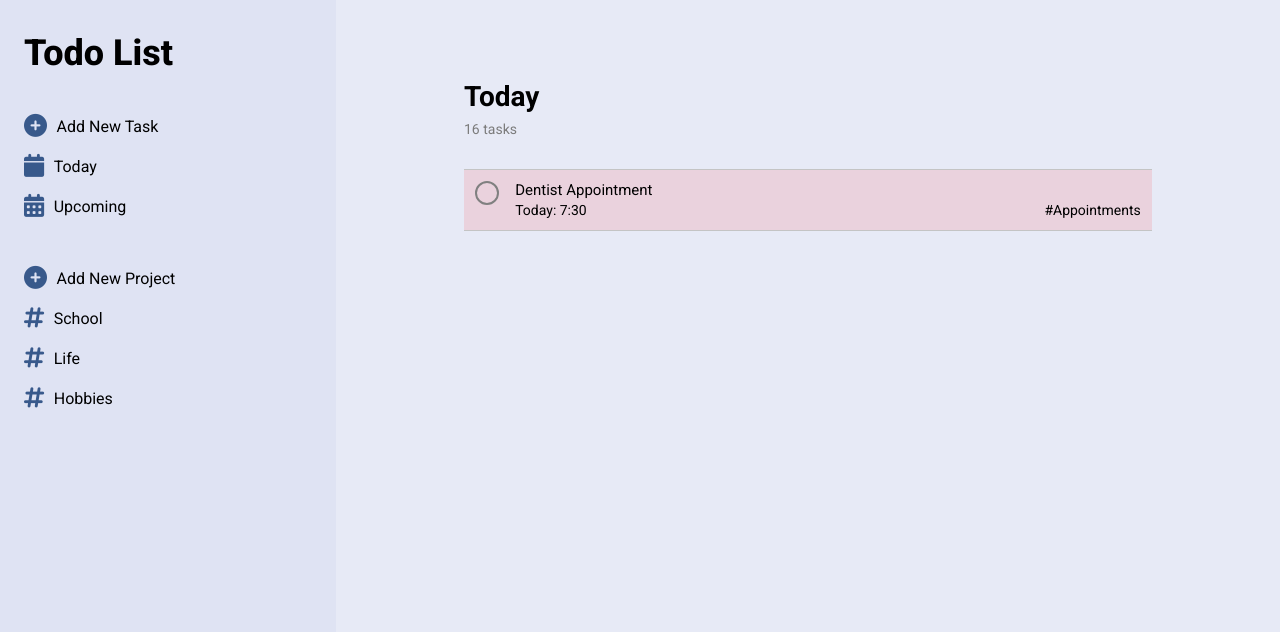
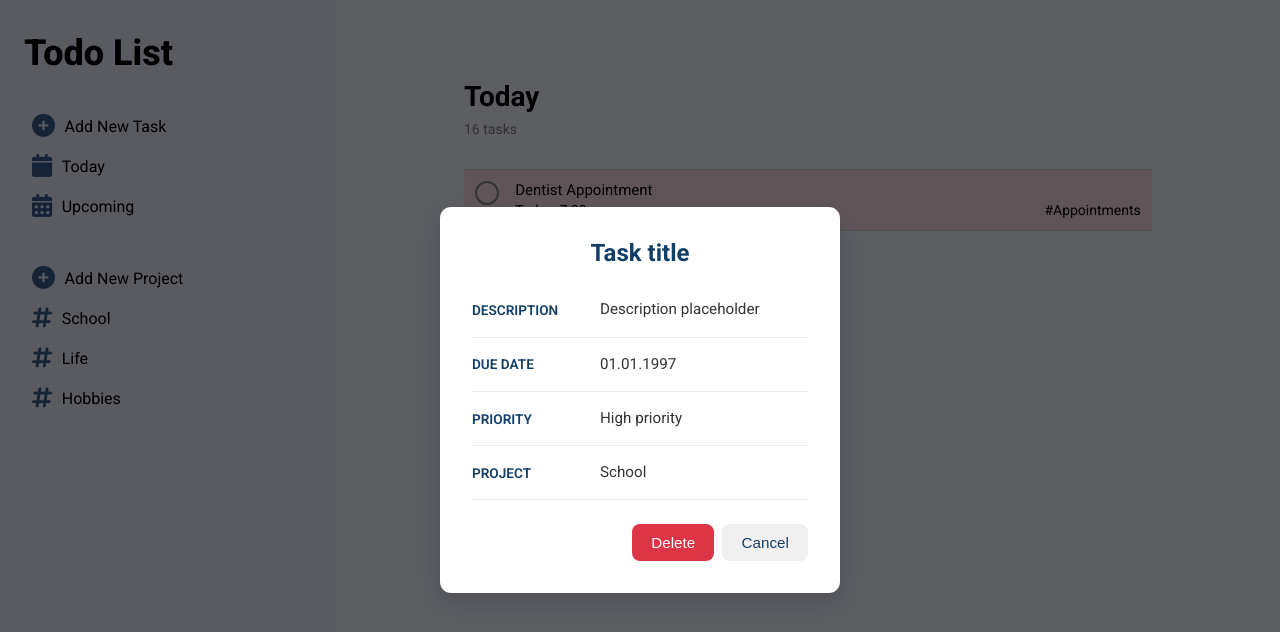
Before and after one commit to Miphrae/todo-list, a website built with webpack: page src/template.html in a window 1280 px wide. Both pictures are taken after a click on the button 487 px from the left and 193 px from the top of the page. Built offline with nearby package versions, Linux system fonts and the light colour scheme.

Commit message:
styling: Revamp all templates

```diff
--- a/src/domStuff.js
+++ b/src/domStuff.js
@@ -1,6 +1,8 @@
 export const domManipulation = (() => {
   const tpl = document.getElementById("new-project-template");
-  const tplTask = document.getElementById("new-task-template");
+  const tplAddTask = document.getElementById("new-task-template");
+  const tplTask = document.getElementById("task-template");
+
 
   function openAddProjectBox() {
     const clone = tpl.content.cloneNode(true);
@@ -49,7 +51,7 @@ export const domManipulation = (() => {
   }
 
   function openAddTaskBox() {
-    const cloneTask = tplTask.content.cloneNode(true);
+    const cloneTask = tplAddTask.content.cloneNode(true);
     document.body.appendChild(cloneTask);
 
     const overlay = document.querySelector(".modal-overlay");
@@ -136,11 +138,35 @@ export const domManipulation = (() => {
     todos.appendChild(newTodo);
   }
 
+  function openTask(Todo = "") {
+    const cloneTask = tplTask.content.cloneNode(true);
+    document.body.appendChild(cloneTask);
+
+    const overlay = document.querySelector(".modal-overlay");
+    const deleteBtn = overlay.querySelector(".delete-task-btn");
+    const cancelBtn = overlay.querySelector(".cancel-task-btn");
+    const addTaskBtn = document.querySelector(".add-task");
+    const todosContainer = document.querySelector(".todos");
+    const projectSidebar = document.querySelector(".my-projects");
+    const taskTpl = document.getElementById("new-task-template");
+
+
+    cancelBtn.addEventListener("click", () => overlay.remove());
+    overlay.addEventListener("click", (e) => {
+      if (e.target === overlay) overlay.remove();
+    });
+
+    return { overlay };
+  }
+
+
+
   return {
     openAddProjectBox,
     closeAddProjectBox,
     addNewProject,
     openAddTaskBox,
-    AddTodo
+    AddTodo,
+    openTask
   };
 })();
--- a/src/index.js
+++ b/src/index.js
@@ -3,6 +3,16 @@ import { domManipulation } from "./domStuff.js";
 import "./style.css";
 
 // const testProject = new todo("test", "test description", [2025,6,12], 2, "someProject", false);
+
+function taskListeners() {
+  const tasks = document.querySelectorAll(".todo");
+  tasks.forEach((task) => {
+    console.log(task);
+    task.addEventListener("click", () => {
+      domManipulation.openTask();
+    });
+  });
+}
 
 // console.log(testProject);
 // console.log(testProject.title);
@@ -13,7 +23,10 @@ document.addEventListener("DOMContentLoaded", () => {
   const createBtn = document.getElementById("create-project-btn");
   const input = document.getElementById("new-project-name");
 
+
   let todos = [];
+
+  taskListeners();
 
   addProjectBtn.addEventListener("click", () => {
     const { input, createBtn } = domManipulation.openAddProjectBox();
@@ -61,4 +74,8 @@ document.addEventListener("DOMContentLoaded", () => {
         overlay.remove();
     });
   });
+
+
+
+
 });
--- a/src/style.css
+++ b/src/style.css
@@ -54,7 +54,7 @@ body {
 .basic-task {
   display: flex;
   align-items: center;
-  padding: 0.5rem 0;
+  padding: 0.5rem 0.5rem;
   gap: 0.6rem;
   cursor: pointer;
   border-radius: 0.5rem;
@@ -251,107 +251,205 @@ body {
 }
 
 
-#project-modal-overlay {
-  position: fixed;
-  top: 0;
-  left: 0;
-  width: 100%;
-  height: 100%;
-  background: rgba(0, 0, 0, 0.5);
-  backdrop-filter: blur(2px);
-  display: flex;
-  align-items: center;
-  justify-content: center;
-  z-index: 1000;
-}
-
-#project-modal {
-  background: #fff;
-  padding: 1.5rem;
-  border-radius: 0.5rem;
-  box-shadow: 0 5px 15px rgba(0, 0, 0, 0.3);
-  max-width: 90%;
-  width: 320px;
-}
-
-#project-modal h2 {
-  margin-top: 0;
-  margin-bottom: 1rem;
-  font-size: 1.25rem;
-}
-
-#project-modal input {
-  width: 100%;
-  padding: 0.5rem;
-  margin-bottom: 1rem;
-  font-size: 1rem;
-}
-
-#project-modal .modal-buttons {
-  text-align: right;
-}
-
-#project-modal .modal-buttons button {
-  margin-left: 0.5rem;
-  padding: 0.5rem 1rem;
-  font-size: 0.9rem;
-  cursor: pointer;
-}
-
-.hidden {
-  display: none !important;
-}
-
+#project-modal-overlay,
 .modal-overlay {
   position: fixed;
   top: 0;
   left: 0;
   width: 100%;
   height: 100%;
-  background: rgba(0, 0, 0, 0.5);
+  background: rgba(0, 0, 0, 0.6);
   display: flex;
   align-items: center;
   justify-content: center;
   z-index: 1000;
+  opacity: 0;
+  animation: fadeIn 0.2s forwards;
 }
 
+@keyframes fadeIn {
+  to { opacity: 1; }
+}
+
+
+#project-modal,
 #modal-box {
   background: #fff;
-  padding: 1.5rem;
-  border-radius: .5rem;
-  box-shadow: 0 5px 15px rgba(0, 0, 0, 0.3);
-  width: 320px;
-  max-width: 90%;
+  border-radius: 0.7rem;
+  box-shadow: 0 8px 24px rgba(0, 0, 0, 0.15);
+  padding: 2rem;
+  width: 100%;
+  max-width: 400px;
+  transform: translateY(-10px);
+  animation: slideIn 0.2s forwards;
 }
 
-#modal-box label {
-  display: block;
-  margin-bottom: 0.75rem;
-  font-size: 0.9rem;
+@keyframes slideIn {
+  to { transform: translateY(0); }
 }
 
+
+
+#project-modal h2,
+#modal-box h2 {
+  font-size: 1.5rem;
+  color: var(--dark);
+  margin-bottom: 1rem;
+}
+
+
+#project-modal input[type="text"],
 #modal-box input[type="text"],
 #modal-box input[type="date"],
 #modal-box textarea,
 #modal-box select {
   width: 100%;
-  padding: 0.4rem;
-  margin-top: 0.3rem;
-  box-sizing: border-box;
+  padding: 0.75rem;
+  margin-top: 0.5rem;
+  margin-bottom: 1rem;
+  border: 1px solid #ccc;
+  border-radius: 0.5rem;
+  font-size: 1rem;
+  transition: border-color 0.2s;
+}
+#project-modal input:focus,
+#modal-box input:focus,
+#modal-box textarea:focus,
+#modal-box select:focus {
+  outline: none;
+  border-color: var(--highlight);
 }
 
-#modal-box textarea {
-  resize: vertical;
-  min-height: 3rem;
+#modal-box label {
+  display: block;
+  font-weight: 500;
+  color: var(--dark);
+  margin-bottom: 0.25rem;
 }
 
-.modal-actions {
-  text-align: right;
-  margin-top: 1rem;
+#project-modal .modal-buttons,
+#modal-box .modal-actions {
+  display: flex;
+  justify-content: flex-end;
+  gap: 0.5rem;
 }
 
-.modal-actions button {
-  margin-left: 0.5rem;
-  padding: 0.5rem 1rem;
+#project-modal button,
+#modal-box button {
+  padding: 0.6rem 1.2rem;
+  font-size: 0.95rem;
+  border: none;
+  border-radius: 0.5rem;
   cursor: pointer;
+  transition: background-color 0.2s, transform 0.1s;
 }
+
+#create-project-btn,
+.create-task-btn {
+  background: var(--highlight);
+  color: #fff;
+}
+
+#cancel-project-btn,
+.cancel-task-btn {
+  background: #f0f0f0;
+  color: var(--dark);
+}
+
+#project-modal button:hover,
+#modal-box button:hover {
+  filter: brightness(0.9);
+}
+#project-modal button:active,
+#modal-box button:active {
+  transform: scale(0.97);
+}
+
+.modal-overlay .task-attribute-box {
+  display: grid;
+  grid-template-columns: 1fr 2fr;
+  gap: 0.75rem 1.5rem;
+  padding: 1rem 0;
+  border-bottom: 1px solid #eee;
+}
+
+.modal-overlay .task-attribute-box:last-of-type {
+  border-bottom: none;
+}
+
+.modal-overlay .attribute-name {
+  font-weight: 600;
+  color: var(--dark);
+  text-transform: uppercase;
+  font-size: 0.85rem;
+  align-self: center;
+}
+
+.modal-overlay .description,
+.modal-overlay .dueDate,
+.modal-overlay .priority,
+.modal-overlay .project {
+  font-size: 0.95rem;
+  color: #333;
+  line-height: 1.4;
+  word-break: break-word;
+}
+
+/* .modal-overlay .priority .high{
+  color: var(--highlight);
+  font-weight: 500;
+} */
+
+.modal-overlay .modal-actions {
+  margin-top: 1.5rem;
+  display: flex;
+  justify-content: space-between;
+}
+
+.modal-overlay .delete-task-btn {
+  background: #dc3545;
+  color: #fff;
+  padding: 0.6rem 1.2rem;
+  border-radius: 0.5rem;
+  border: none;
+  transition: filter 0.2s, transform 0.1s;
+}
+
+.modal-overlay .delete-task-btn:hover {
+  filter: brightness(0.9);
+}
+
+.modal-overlay .delete-task-btn:active {
+  transform: scale(0.97);
+}
+
+.modal-overlay .cancel-task-btn {
+  background: #f0f0f0;
+  color: var(--dark);
+  padding: 0.6rem 1.2rem;
+  border-radius: 0.5rem;
+  border: none;
+  transition: filter 0.2s, transform 0.1s;
+}
+
+.modal-overlay .cancel-task-btn:hover {
+  filter: brightness(0.9);
+}
+
+.modal-overlay .cancel-task-btn:active {
+  transform: scale(0.97);
+}
+
+.modal-overlay h2 {
+  font-size: 1.4rem;
+  margin-bottom: 1rem;
+  color: var(--highlight);
+  text-align: center;
+}
+
+
+
+
+.hidden {
+  display: none !important;
+}
--- a/src/template.html
+++ b/src/template.html
@@ -262,6 +262,34 @@
         </div>
     </template>
 
+    <template id="task-template">
+        <div class="modal-overlay">
+            <div id="modal-box">
+                <h2>Task title</h2>
+                <div class="task-attribute-box">
+                    <div class="attribute-name"> Description </div>
+                    <div class="description"> Description placeholder </div>
+                </div>
+                <div class="task-attribute-box">
+                    <div class="attribute-name"> Due date </div>
+                    <div class="dueDate"> 01.01.1997 </div>
+                </div>
+                <div class="task-attribute-box">
+                    <div class="attribute-name"> Priority </div>
+                    <div class="priority"> High priority </div>
+                </div>
+                <div class="task-attribute-box">
+                    <div class="attribute-name"> Project </div>
+                    <div class="project"> School </div>
+                </div>
+                <div class="modal-actions">
+                    <button class="delete-task-btn">Delete</button>
+                    <button class="cancel-task-btn">Cancel</button>
+                </div>
+            </div>
+        </div>
+    </template>
+
 </body>
 
 </html>
```
